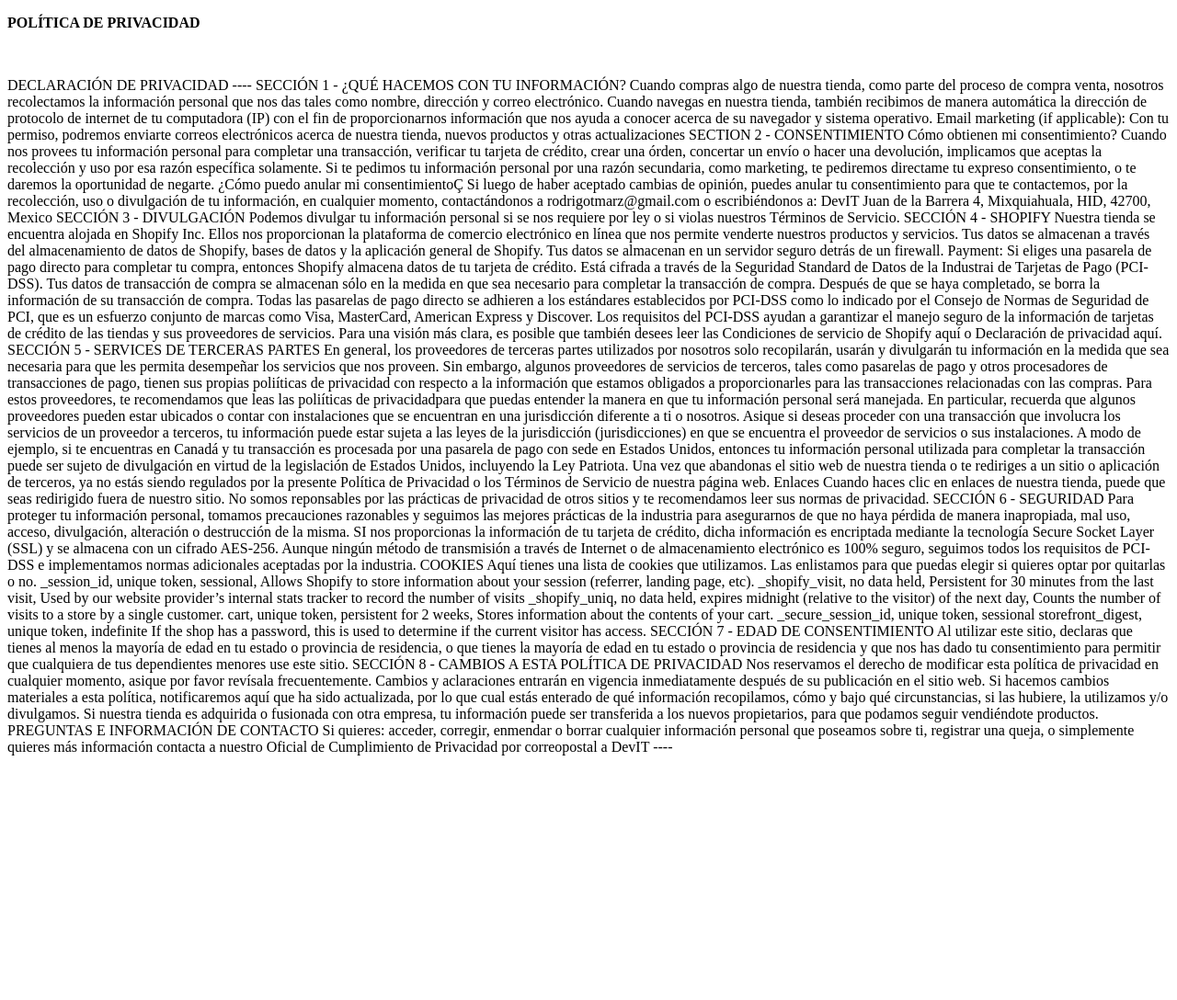
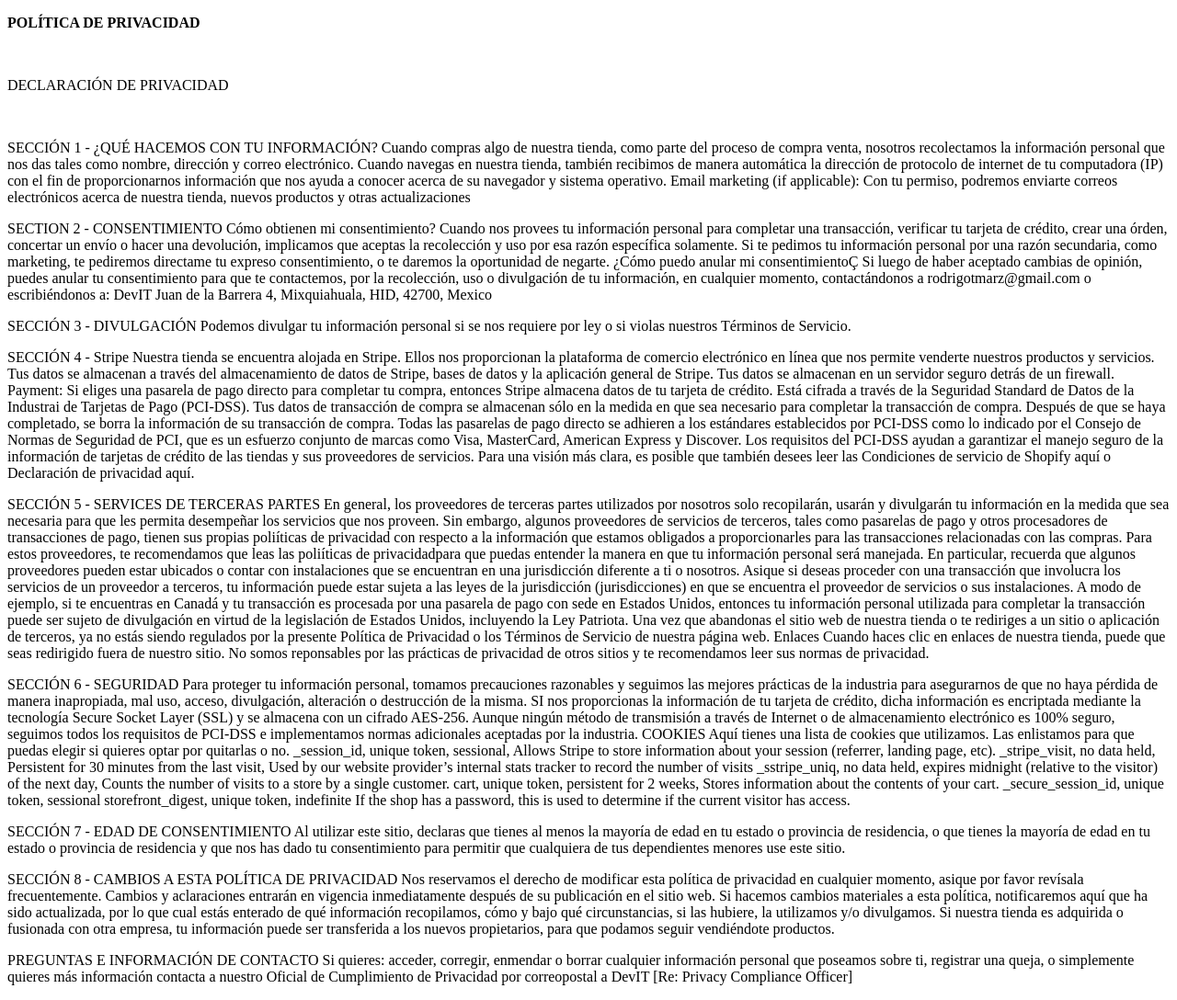
Before and after one commit to Roderick1325/Privacity, a plain HTML site: page index.html in a window 1280 px wide. Shown: the whole page at 92% size. Before the commit the page ends 838 px from the top, so only its background shows below. Drawn offline with Linux system fonts and the light colour scheme.

Commit message:
Update index.html

```diff
--- a/index.html
+++ b/index.html
@@ -12,11 +12,9 @@
     <p><strong>POLÍTICA DE PRIVACIDAD</strong></p>
     <p>&nbsp;</p>
     <p>
-        DECLARACIÓN DE PRIVACIDAD
-
-----
-
-SECCIÓN 1 - ¿QUÉ HACEMOS CON TU INFORMACIÓN?
+        <p>DECLARACIÓN DE PRIVACIDAD</p>
+    <p>&nbsp;</p>
+    <p>SECCIÓN 1 - ¿QUÉ HACEMOS CON TU INFORMACIÓN?
 
     Cuando compras algo de nuestra tienda, como parte del proceso de compra venta, nosotros recolectamos la información personal que nos
 
@@ -27,9 +25,9 @@ Cuando navegas en nuestra tienda, también recibimos de manera automática la di
     con el fin de proporcionarnos información que nos ayuda a conocer acerca de su navegador y sistema operativo.
 
     Email marketing (if applicable): Con tu permiso, podremos enviarte correos electrónicos acerca de nuestra tienda, nuevos productos y otras actualizaciones
+    </p>
 
-
-SECTION 2 - CONSENTIMIENTO
+    <p>SECTION 2 - CONSENTIMIENTO
 
     Cómo obtienen mi consentimiento?
 
@@ -40,31 +38,30 @@ Si te pedimos tu información personal por una razón secundaria, como marketing
     ¿Cómo puedo anular mi consentimientoÇ
 
     Si luego de haber aceptado cambias de opinión, puedes anular tu consentimiento para que te contactemos, por la recolección, uso o divulgación de tu información, en cualquier momento, contactándonos a rodrigotmarz@gmail.com o escribiéndonos a: DevIT Juan de la Barrera 4, Mixquiahuala, HID, 42700, Mexico
+    </p>
 
+    <p>SECCIÓN 3 - DIVULGACIÓN
 
-SECCIÓN 3 - DIVULGACIÓN
+        Podemos divulgar tu información personal si se nos requiere por ley o si violas nuestros Términos de Servicio.</p>
 
-Podemos divulgar tu información personal si se nos requiere por ley o si violas nuestros Términos de Servicio.
+    <p>SECCIÓN 4 - Stripe
 
+        Nuestra tienda se encuentra alojada en Stripe. Ellos nos proporcionan la plataforma de comercio electrónico en línea que nos permite venderte nuestros productos y servicios.
 
-SECCIÓN 4 - SHOPIFY
-
-Nuestra tienda se encuentra alojada en Shopify Inc. Ellos nos proporcionan la plataforma de comercio electrónico en línea que nos permite venderte nuestros productos y servicios.
-
-Tus datos se almacenan a través del almacenamiento de datos de Shopify, bases de datos y la aplicación general de Shopify. Tus datos se almacenan en un servidor seguro detrás de un firewall.
+        Tus datos se almacenan a través del almacenamiento de datos de Stripe, bases de datos y la aplicación general de Stripe. Tus datos se almacenan en un servidor seguro detrás de un firewall.
 
         Payment:
 
-Si eliges una pasarela de pago directo para completar tu compra, entonces Shopify almacena datos de tu tarjeta de crédito. Está cifrada a través de la Seguridad Standard de Datos de la Industrai de Tarjetas de Pago (PCI-DSS). Tus datos de transacción de compra se almacenan sólo en la medida en que sea necesario para completar la transacción de compra. Después de que se haya completado, se borra la información de su transacción de compra.
+        Si eliges una pasarela de pago directo para completar tu compra, entonces Stripe almacena datos de tu tarjeta de crédito. Está cifrada a través de la Seguridad Standard de Datos de la Industrai de Tarjetas de Pago (PCI-DSS). Tus datos de transacción de compra se almacenan sólo en la medida en que sea necesario para completar la transacción de compra. Después de que se haya completado, se borra la información de su transacción de compra.
 
         Todas las pasarelas de pago directo se adhieren a los estándares establecidos por PCI-DSS como lo indicado por el Consejo de Normas de Seguridad de PCI, que es un esfuerzo conjunto de marcas como Visa, MasterCard, American Express y Discover.
 
         Los requisitos del PCI-DSS ayudan a garantizar el manejo seguro de la información de tarjetas de crédito de las tiendas y sus proveedores de servicios.
 
         Para una visión más clara, es posible que también desees leer las Condiciones de servicio de Shopify aquí o Declaración de privacidad aquí.
+        </p>
 
-
-SECCIÓN 5 - SERVICES DE TERCERAS PARTES
+    <p>SECCIÓN 5 - SERVICES DE TERCERAS PARTES
 
 
         En general, los proveedores de terceras partes utilizados por nosotros solo recopilarán, usarán y divulgarán tu información en la medida que sea necesaria para que les permita desempeñar los servicios que nos proveen.
@@ -82,9 +79,9 @@ Una vez que abandonas el sitio web de nuestra tienda o te rediriges a un sitio o
         Enlaces
 
         Cuando haces clic en enlaces de nuestra tienda, puede que seas redirigido fuera de nuestro sitio.  No somos reponsables por las prácticas de privacidad de otros sitios y te recomendamos leer sus normas de privacidad.
+        </p>
 
-
-SECCIÓN 6 - SEGURIDAD
+    <p>SECCIÓN 6 - SEGURIDAD
 
         Para proteger tu información personal, tomamos precauciones razonables y seguimos las mejores prácticas de la industria para asegurarnos de que no haya pérdida de manera inapropiada, mal uso, acceso, divulgación, alteración o destrucción de la misma.
 
@@ -93,38 +90,38 @@ COOKIES
 
         Aquí tienes una lista de cookies que utilizamos. Las enlistamos para que puedas elegir si quieres optar por quitarlas o no.
 
-_session_id, unique token, sessional, Allows Shopify to store information about your session (referrer, landing page, etc).
+        _session_id, unique token, sessional, Allows Stripe to store information about your session (referrer, landing page, etc).
 
-_shopify_visit, no data held, Persistent for 30 minutes from the last visit, Used by our website provider’s internal stats tracker to record the number of visits
+        _stripe_visit, no data held, Persistent for 30 minutes from the last visit, Used by our website provider’s internal stats tracker to record the number of visits
 
-_shopify_uniq, no data held, expires midnight (relative to the visitor) of the next day, Counts the number of visits to a store by a single customer.
+        _sstripe_uniq, no data held, expires midnight (relative to the visitor) of the next day, Counts the number of visits to a store by a single customer.
 
         cart, unique token, persistent for 2 weeks, Stores information about the contents of your cart.
 
         _secure_session_id, unique token, sessional
 
         storefront_digest, unique token, indefinite If the shop has a password, this is used to determine if the current visitor has access.
+        </p>
 
-
-SECCIÓN 7 - EDAD DE CONSENTIMIENTO
+    <p>SECCIÓN 7 - EDAD DE CONSENTIMIENTO
 
         Al utilizar este sitio, declaras que tienes al menos la mayoría de edad en tu estado o provincia de residencia, o que tienes la mayoría de edad en tu estado o provincia de residencia y que nos has dado tu consentimiento para permitir que cualquiera de tus dependientes menores use este sitio.
+        </p>
 
-
-SECCIÓN 8 - CAMBIOS A ESTA POLÍTICA DE PRIVACIDAD
+    <p>SECCIÓN 8 - CAMBIOS A ESTA POLÍTICA DE PRIVACIDAD
 
         Nos reservamos el derecho de modificar esta política de privacidad en cualquier momento, asique por favor revísala frecuentemente.  Cambios y aclaraciones entrarán en vigencia inmediatamente después de su publicación en el sitio web.  Si hacemos cambios materiales a esta política, notificaremos aquí que ha sido actualizada, por lo que cual estás enterado de qué información recopilamos, cómo y bajo qué circunstancias, si las hubiere, la utilizamos y/o divulgamos.
 
         Si nuestra tienda es adquirida o fusionada con otra empresa, tu información puede ser transferida a los nuevos propietarios, para que podamos seguir vendiéndote productos.
 
+        </p>
 
-
-PREGUNTAS E INFORMACIÓN DE CONTACTO
+    <p>PREGUNTAS E INFORMACIÓN DE CONTACTO
 
         Si quieres: acceder, corregir, enmendar o borrar cualquier información personal que poseamos sobre ti, registrar una queja, o simplemente quieres más información contacta a nuestro Oficial de Cumplimiento de Privacidad por correopostal a DevIT
 
-
-----</p>
+        [Re: Privacy Compliance Officer]</p>
+    </p>
 </body>
 
 </html>
```
Lines whose indentation alone changed are shown as unchanged.
